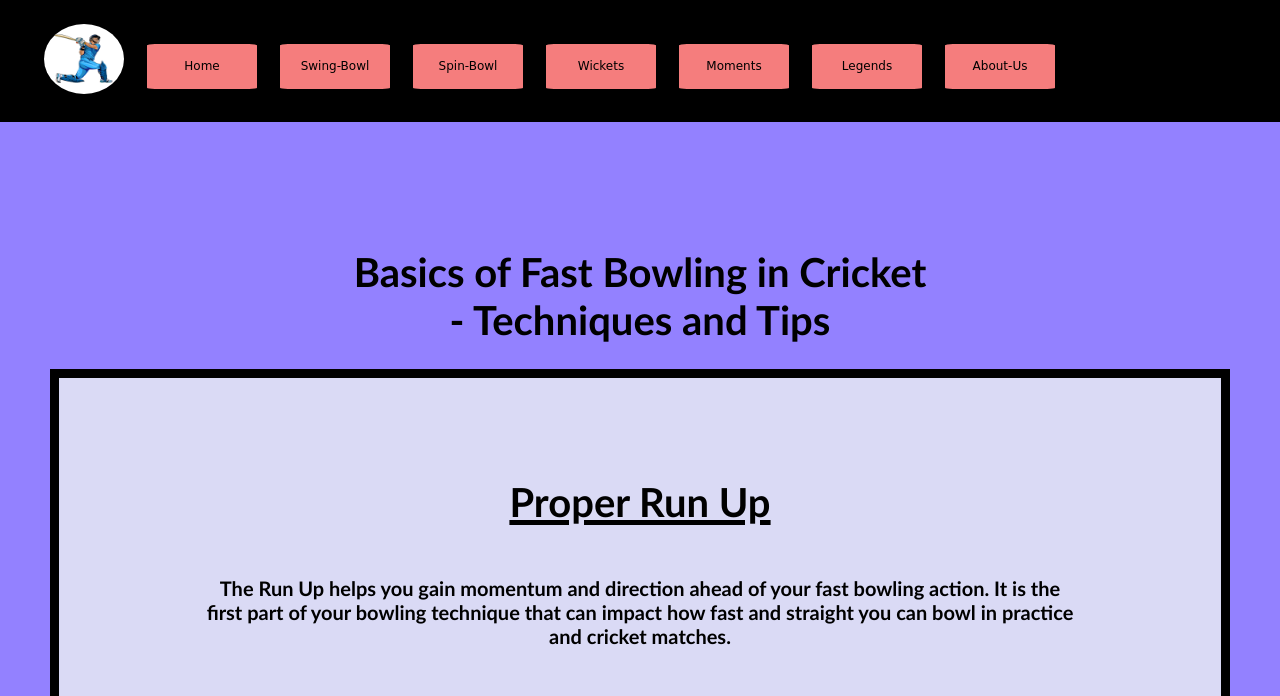
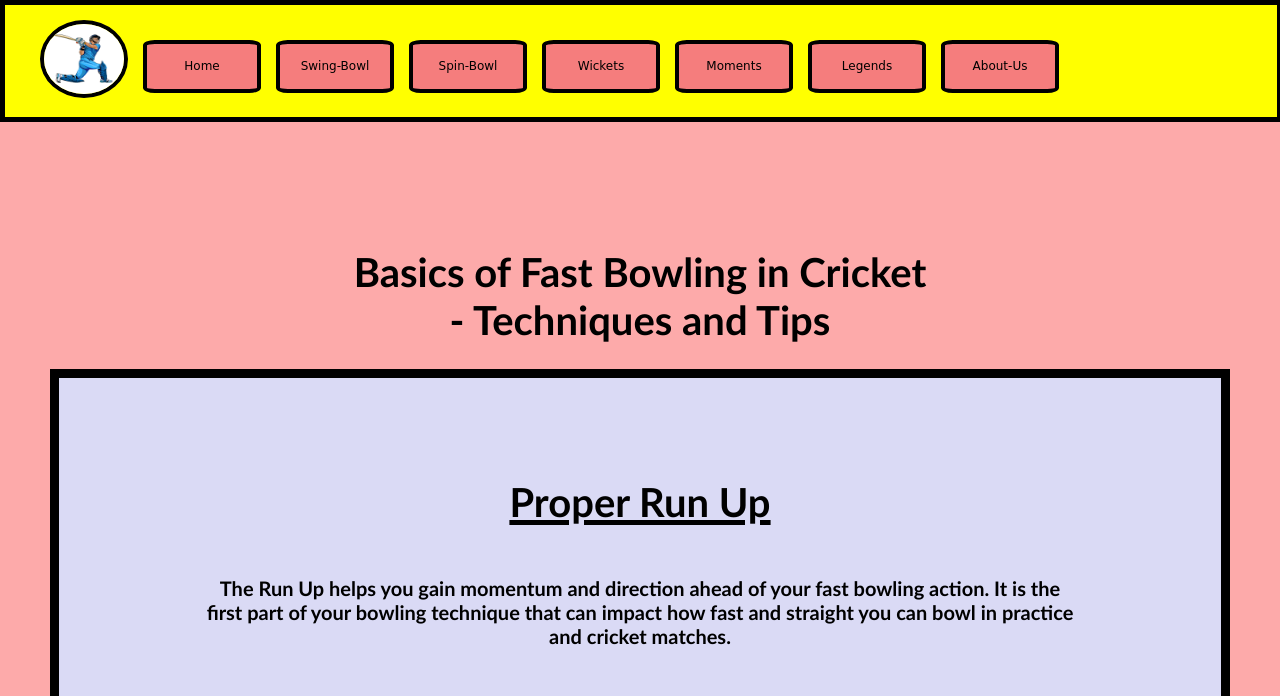
Before and after one commit to vedanshtandon/Project-Cric-Learner, a plain HTML site: page fast.html in a window 1280 px wide. Shown: the top 696 px of the page. Drawn offline with Linux system fonts and the light colour scheme.

Commit message:
GUI issue fixed

```diff
--- a/css/css_bowling.css
+++ b/css/css_bowling.css
@@ -3,7 +3,7 @@
     padding:0px 0px;
 }
 .navbarsection {
-    background-color: black;
+    background-color: yellow;
     height: 100%;
     width: 99.4%;
     border: black solid 5px;
@@ -61,7 +61,7 @@
     position: absolute;
     width:100%;
     height: 100%;
-    background-color: #9381ff;
+    background-color: #fdaaaa;
     z-index: -1;
     opacity:1;
 }
```
